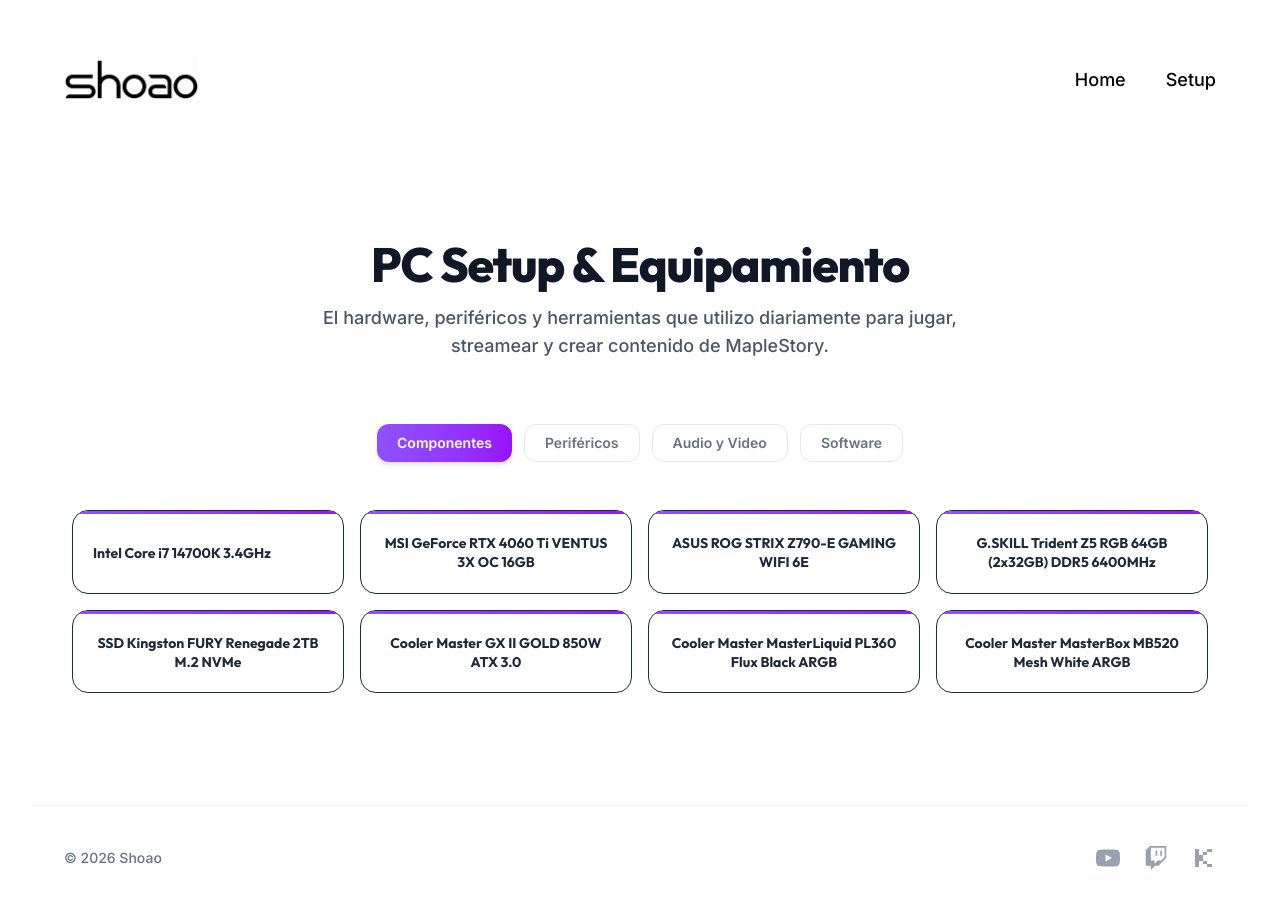
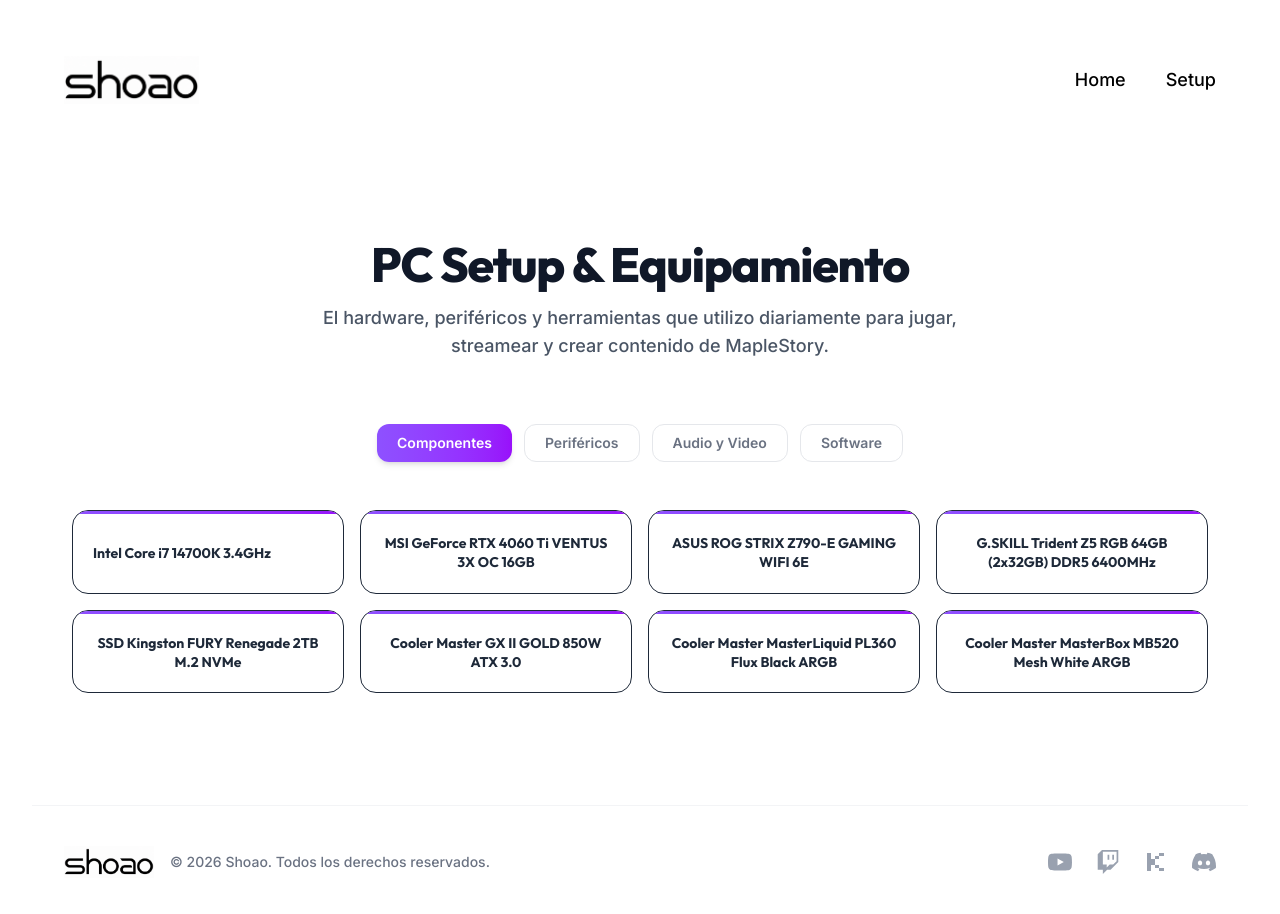
Before and after one commit to Fabrizio7S/landing-shoao, a React (Vite) app: page /setup in a window 1280 px wide. Shown: the top 914 px of the page. Built offline with nearby package versions, Linux system fonts and the light colour scheme.

Commit message:
feat: icono de discord en footer

```diff
--- a/src/components/layout/Footer.tsx
+++ b/src/components/layout/Footer.tsx
@@ -1,4 +1,3 @@
-
 const Footer = () => {
   const currentYear = new Date().getFullYear();
 
@@ -6,12 +5,19 @@
     <footer className="w-full bg-white border-t border-gray-100">
       <div className="max-w-7xl mx-auto px-8 py-10 flex flex-col sm:flex-row items-center justify-between gap-6">
 
+        {/* Left Side: Logo & Copyright */}
         <div className="flex flex-col sm:flex-row items-center gap-4 text-center sm:text-left">
+          <img
+            src="/src/assets/shoao_v1.png"
+            alt="Shoao"
+            className="h-8 w-auto object-contain"
+          />
           <p className="text-sm text-gray-500 font-medium">
-            &copy; {currentYear} Shoao
+            &copy; {currentYear} Shoao. Todos los derechos reservados.
           </p>
         </div>
 
+        {/* Right Side: Social Networks */}
         <div className="flex items-center gap-6">
           {/* YouTube */}
           <a
@@ -51,6 +57,19 @@
               <path d="M3 3h4v18H3V3zm4 6h4v3H7V9zm4-3h4v3h-4V6zm4-3h5v3h-5V3zm-8 9h4v3H7v-3zm4 3h4v3h-4v-3zm4 3h5v3h-5v-3z"/>
             </svg>
           </a>
+
+          {/* Discord */}
+          <a
+            href="https://discord.gg/fEQrFcTKBz"
+            target="_blank"
+            rel="noopener noreferrer"
+            className="text-gray-400 hover:text-[#5865F2] transition-colors duration-200"
+            aria-label="Discord"
+          >
+            <svg viewBox="0 0 24 24" fill="currentColor" className="w-6 h-6">
+              <path d="M20.317 4.37a19.791 19.791 0 0 0-4.885-1.515.074.074 0 0 0-.079.037c-.21.375-.444.864-.608 1.25a18.27 18.27 0 0 0-5.487 0 12.64 12.64 0 0 0-.617-1.25.077.077 0 0 0-.079-.037A19.736 19.736 0 0 0 3.677 4.37a.07.07 0 0 0-.032.027C.533 9.046-.32 13.58.099 18.057a.082.082 0 0 0 .031.057 19.9 19.9 0 0 0 5.993 3.03.078.078 0 0 0 .084-.028c.462-.63.874-1.295 1.226-1.994.021-.041.001-.09-.041-.106a13.094 13.094 0 0 1-1.873-.894.077.077 0 0 1-.008-.128c.126-.093.252-.19.372-.287a.075.075 0 0 1 .077-.011c3.92 1.793 8.18 1.793 12.061 0a.073.073 0 0 1 .078.009c.12.099.246.195.373.289a.077.077 0 0 1-.006.127 12.299 12.299 0 0 1-1.873.894.077.077 0 0 0-.041.107c.36.698.772 1.362 1.225 1.993a.076.076 0 0 0 .084.028 19.839 19.839 0 0 0 6.002-3.03.077.077 0 0 0 .032-.054c.5-5.177-.838-9.674-3.549-13.66a.061.061 0 0 0-.031-.03zM8.02 15.33c-1.183 0-2.157-1.085-2.157-2.419 0-1.333.956-2.419 2.156-2.419 1.21 0 2.176 1.096 2.157 2.42 0 1.333-.956 2.418-2.156 2.418zm7.975 0c-1.183 0-2.157-1.085-2.157-2.419 0-1.333.955-2.419 2.156-2.419 1.21 0 2.176 1.096 2.157 2.42 0 1.333-.946 2.418-2.156 2.418z"/>
+            </svg>
+          </a>
         </div>
 
       </div>
```
